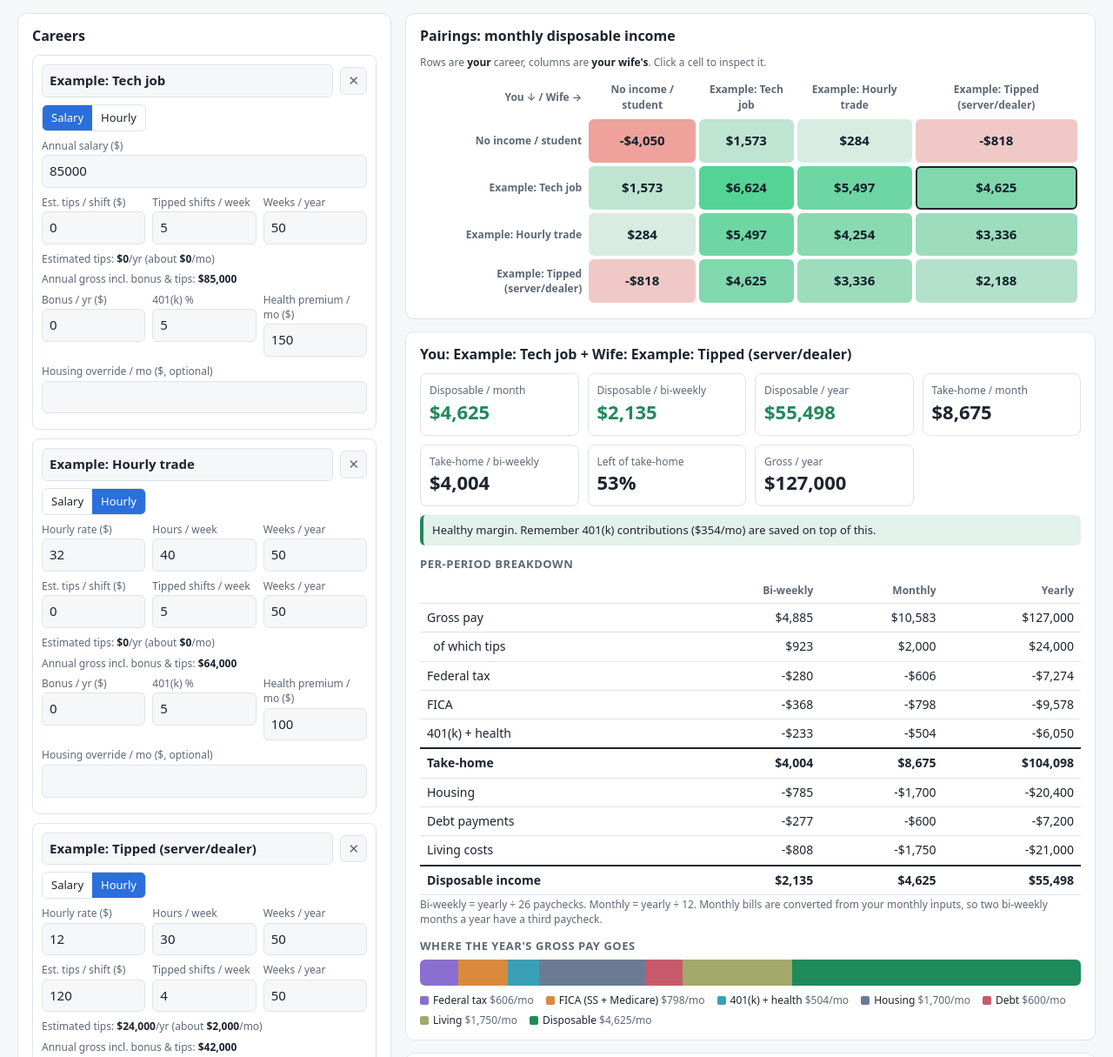
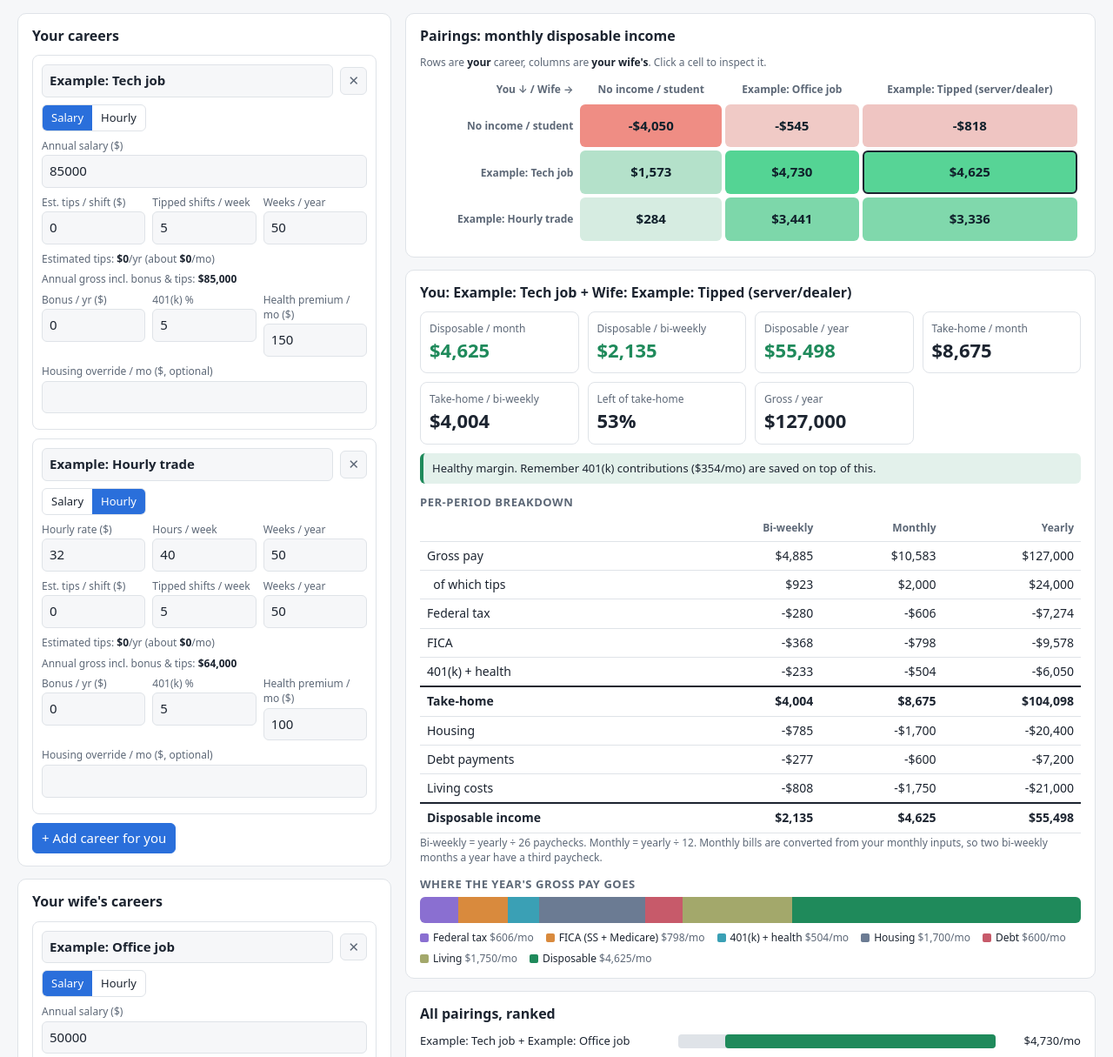
Before and after one commit to 8bitChance/Claude, a plain HTML site: page index.html in a window 1280 px wide. Shown: the part 76-1291 px from the top of the page at 87% size. Drawn offline with Linux system fonts and the light colour scheme.

Commit message:
Separate career inputs for you and your wife
Co-Authored-By: Claude Sonnet 5.5 <noreply@anthropic.com>
Claude-Session: https://claude.ai/code/session_01QpaEEvW2HscqeneMn8w8Vv

```diff
--- a/index.html
+++ b/index.html
@@ -81,9 +81,14 @@
 <main>
   <section id="inputs">
     <div class="card">
-      <h2>Careers</h2>
-      <div id="careers"></div>
-      <button class="primary" id="addCareer">+ Add career</button>
+      <h2>Your careers</h2>
+      <div id="careers-you"></div>
+      <button class="primary" data-add="you">+ Add career for you</button>
+    </div>
+    <div class="card">
+      <h2>Your wife's careers</h2>
+      <div id="careers-wife"></div>
+      <button class="primary" data-add="wife">+ Add career for her</button>
     </div>
     <div class="card">
       <h2>Monthly expenses (shared)</h2>
@@ -218,11 +223,12 @@ const NONE = { id: 'none', name: 'No income / student', mode: 'salary', salary:
 function defaults() {
   const c = (name, o) => Object.assign({ id: nid(), name, mode: 'salary', salary: 0, rate: 0, hours: 40, weeks: 52,
     bonus: 0, k401: 5, health: 150, housing: '', tipDay: 0, tipDays: 5, tipWeeks: 50 }, o);
-  const c1 = c('Example: Tech job', { salary: 85000 });
-  const c2 = c('Example: Hourly trade', { mode: 'hourly', rate: 32, hours: 40, weeks: 50, health: 100 });
-  const c3 = c('Example: Tipped (server/dealer)', { mode: 'hourly', rate: 12, hours: 30, weeks: 50, k401: 0, health: 0, tipDay: 120, tipDays: 4, tipWeeks: 50 });
+  const c1 = c('Example: Tech job', { owner: 'you', salary: 85000 });
+  const c2 = c('Example: Hourly trade', { owner: 'you', mode: 'hourly', rate: 32, hours: 40, weeks: 50, health: 100 });
+  const c4 = c('Example: Office job', { owner: 'wife', salary: 50000, k401: 3, health: 100 });
+  const c3 = c('Example: Tipped (server/dealer)', { owner: 'wife', mode: 'hourly', rate: 12, hours: 30, weeks: 50, k401: 0, health: 0, tipDay: 120, tipDays: 4, tipWeeks: 50 });
   return {
-    careers: [c1, c2, c3], you: c1.id, wife: c3.id,
+    careers: [c1, c2, c4, c3], you: c1.id, wife: c3.id,
     housing: 1700,
     debts: [{ id: nid(), name: 'Student loan', amount: 250 }, { id: nid(), name: 'Car', amount: 350 }],
     living: [{ id: nid(), name: 'Food', amount: 700 }, { id: nid(), name: 'Utilities & phone', amount: 300 },
@@ -231,15 +237,27 @@ function defaults() {
   };
 }
 
+// Older saves had one shared career list: give each person their own copy.
+function migrate(s) {
+  if (s.careers.every(c => c.owner)) return s;
+  const out = [], map = { you: {}, wife: {} };
+  for (const c of s.careers) for (const o of ['you', 'wife']) {
+    if (c.owner) { if (c.owner === o) out.push(c); continue; }
+    const copy = Object.assign({}, c, { id: nid(), owner: o }); out.push(copy); map[o][c.id] = copy.id;
+  }
+  s.careers = out; s.you = map.you[s.you] || s.you; s.wife = map.wife[s.wife] || s.wife;
+  return s;
+}
 let state;
 try { state = JSON.parse(localStorage.getItem(KEY)); } catch (e) {}
-if (!state || !Array.isArray(state.careers)) state = defaults();
+state = state && Array.isArray(state.careers) ? migrate(state) : defaults();
 const save = () => { try { localStorage.setItem(KEY, JSON.stringify(state)); } catch (e) {} };
 
 // ---------- Helpers ----------
 const $ = id => document.getElementById(id);
 const esc = s => String(s ?? '').replace(/[&<>"']/g, ch => ({ '&':'&amp;','<':'&lt;','>':'&gt;','"':'&quot;',"'":'&#39;' }[ch]));
 const usd = n => (n < 0 ? '-' : '') + '$' + Math.abs(Math.round(n)).toLocaleString('en-US');
+const careersFor = o => state.careers.filter(c => c.owner === o);
 const careerById = id => id === 'none' ? NONE : state.careers.find(c => c.id === id) || NONE;
 const exp = () => ({ housing: state.housing, debts: state.debts, living: state.living, tipDeduction: state.tipDeduction !== false });
 
@@ -249,7 +267,7 @@ function numField(label, field, id, extra = '') {
 }
 
 function renderCareers() {
-  $('careers').innerHTML = state.careers.map(c => {
+  for (const o of ['you', 'wife']) $('careers-' + o).innerHTML = careersFor(o).map(c => {
     const pay = c.mode === 'hourly'
       ? `<div class="row">${numField('Hourly rate ($)', 'rate', c.id)}${numField('Hours / week', 'hours', c.id)}${numField('Weeks / year', 'weeks', c.id)}</div>`
       : `<div class="row">${numField('Annual salary ($)', 'salary', c.id)}</div>`;
@@ -294,21 +312,21 @@ function colorFor(v, max) {
 }
 
 function allPairs() {
-  const list = [{ id: 'none', name: NONE.name }, ...state.careers];
-  const rows = [{ id: 'none', name: NONE.name }, ...state.careers];
+  const list = [NONE, ...careersFor('wife')];
+  const rows = [NONE, ...careersFor('you')];
   const pairs = [];
   for (const a of rows) for (const b of list) pairs.push({ a: a.id, b: b.id, r: calc(careerById(a.id), careerById(b.id), exp()) });
   return pairs;
 }
 
 function renderResults() {
-  const opts = [NONE, ...state.careers];
+  const rowOpts = [NONE, ...careersFor('you')], colOpts = [NONE, ...careersFor('wife')];
   const pairs = allPairs();
   const maxAbs = Math.max(1, ...pairs.map(p => Math.abs(p.r.monthly)));
 
   // grid
-  const head = opts.map(o => `<th scope="col">${esc(o.name)}</th>`).join('');
-  const body = opts.map(a => `<tr><th scope="row" class="rh">${esc(a.name)}</th>` + opts.map(b => {
+  const head = colOpts.map(o => `<th scope="col">${esc(o.name)}</th>`).join('');
+  const body = rowOpts.map(a => `<tr><th scope="row" class="rh">${esc(a.name)}</th>` + colOpts.map(b => {
     const r = pairs.find(p => p.a === a.id && p.b === b.id).r;
     const sel = state.you === a.id && state.wife === b.id;
     return `<td><button class="cell" data-pa="${a.id}" data-pb="${b.id}" aria-pressed="${sel}" style="background:${colorFor(r.monthly, maxAbs)}">${usd(r.monthly)}</button></td>`;
@@ -316,8 +334,8 @@ function renderResults() {
   $('grid').innerHTML = `<table class="grid"><thead><tr><th class="rh">You ↓ / Wife →</th>${head}</tr></thead><tbody>${body}</tbody></table>`;
 
   // selected scenario
-  if (!opts.some(o => o.id === state.you)) state.you = 'none';
-  if (!opts.some(o => o.id === state.wife)) state.wife = 'none';
+  if (!rowOpts.some(o => o.id === state.you)) state.you = 'none';
+  if (!colOpts.some(o => o.id === state.wife)) state.wife = 'none';
   const A = careerById(state.you), B = careerById(state.wife);
   const r = calc(A, B, exp());
   $('selTitle').textContent = `You: ${A.name}  +  Wife: ${B.name}`;
@@ -403,10 +421,10 @@ document.addEventListener('click', e => {
   }
 });
 
-$('addCareer').onclick = () => {
-  state.careers.push({ id: nid(), name: 'New career', mode: 'salary', salary: 0, rate: 0, hours: 40, weeks: 52, bonus: 0, k401: 0, health: 0, housing: '', tipDay: 0, tipDays: 5, tipWeeks: 50 });
+document.querySelectorAll('[data-add]').forEach(btn => btn.onclick = () => {
+  state.careers.push({ id: nid(), owner: btn.dataset.add, name: 'New career', mode: 'salary', salary: 0, rate: 0, hours: 40, weeks: 52, bonus: 0, k401: 0, health: 0, housing: '', tipDay: 0, tipDays: 5, tipWeeks: 50 });
   save(); renderCareers(); renderResults();
-};
+});
 $('addDebt').onclick = () => { state.debts.push({ id: nid(), name: 'Debt', amount: 0 }); save(); listRows('debts'); };
 $('addLiving').onclick = () => { state.living.push({ id: nid(), name: 'Cost', amount: 0 }); save(); listRows('living'); };
 $('export').onclick = () => {
@@ -422,7 +440,7 @@ $('file').onchange = e => {
     try {
       const s = JSON.parse(rd.result);
       if (!Array.isArray(s.careers) || !Array.isArray(s.debts) || !Array.isArray(s.living)) throw 0;
-      state = s; save(); renderInputs(); renderResults();
+      state = migrate(s); save(); renderInputs(); renderResults();
     } catch (err) { alert('That file is not a valid plan.'); }
   };
   rd.readAsText(f); e.target.value = '';
```
